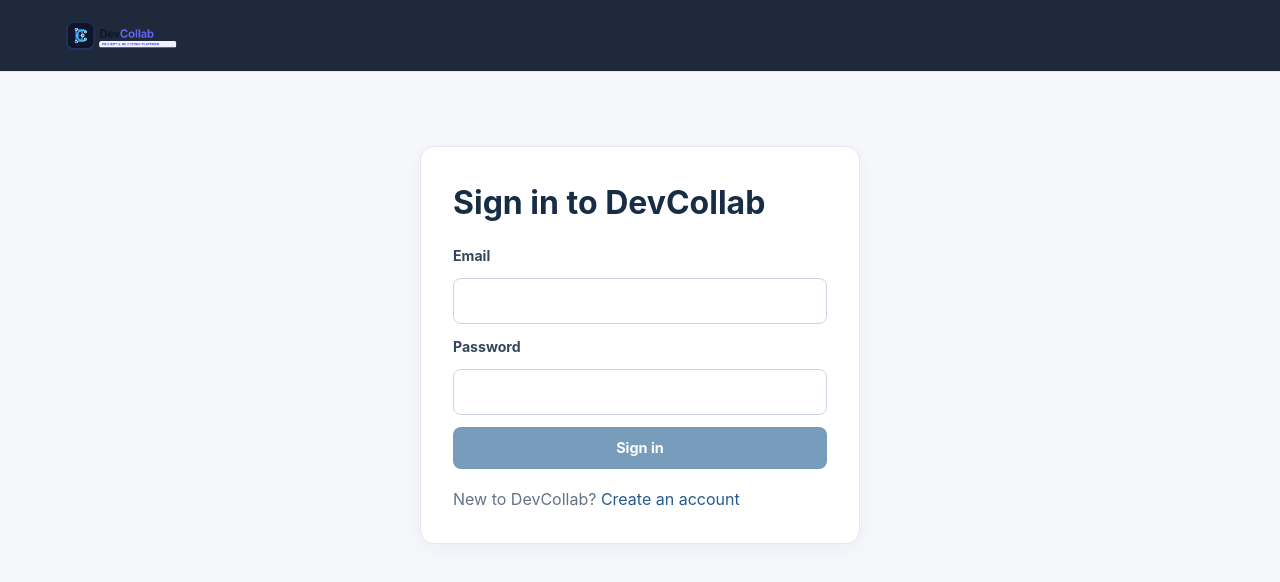
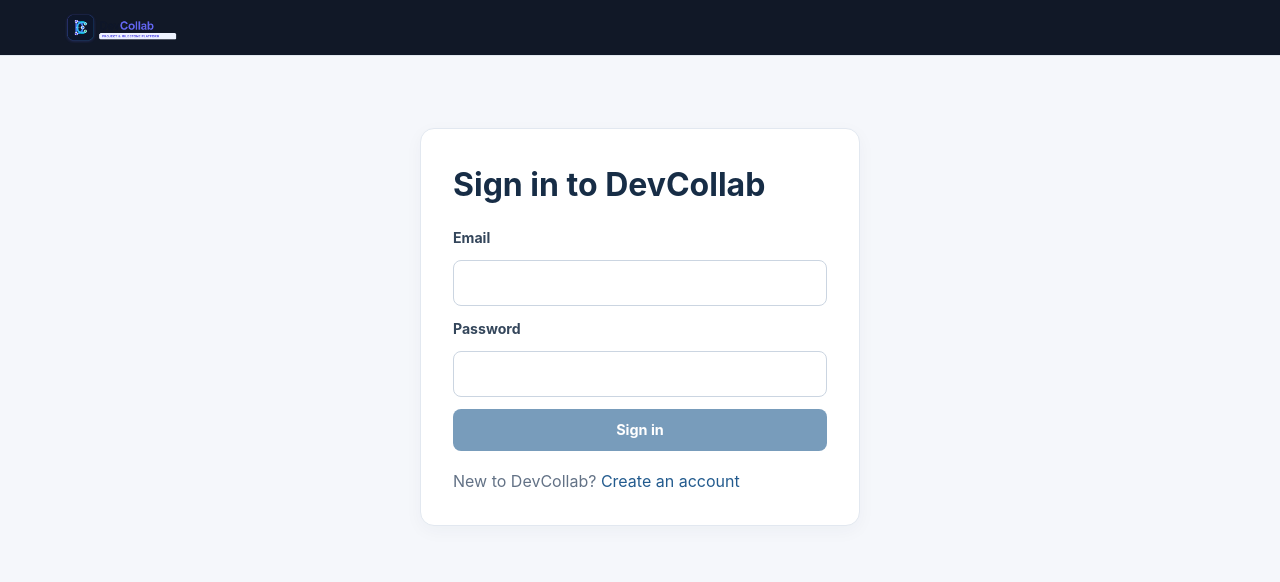
Before and after one commit to vinithdc-jpg/client, an Angular app: page /login in a window 1280 px wide. Shown: the top 582 px of the page. Built offline with nearby package versions, Linux system fonts and the light colour scheme.

Commit message:
Fix the Navbar ui

```diff
--- a/src/app/app.html
+++ b/src/app/app.html
@@ -1,48 +1,53 @@
 <header
-  class="flex min-h-18 items-center gap-8 border-b border-[#e3e8ef] px-[5vw] max-[720px]:min-h-0 max-[720px]:flex-wrap max-[720px]:gap-x-5 max-[720px]:gap-y-3 max-[720px]:px-[4vw] max-[720px]:py-3.5 bg-[#1E293B] dark:border-slate-700"
+  class="sticky top-0 z-50 flex min-h-14 flex-wrap items-center gap-x-6 gap-y-2 border-b border-slate-200 bg-[#111827] px-4 py-2 sm:px-6 lg:flex-nowrap lg:px-[5vw] dark:border-slate-700"
 >
-  <a
-    class="inline-flex items-center gap-2.5 text-[1.12rem] font-[750] text-[#172d46] dark:text-slate-100"
-    routerLink="/projects"
-    aria-label="DevCollab home"
-  >
-    <img class="h-8 w-auto object-contain" src="/image.png" alt="Logo" />
+  <!-- Logo -->
+  <a class="inline-flex shrink-0 items-center" routerLink="/projects" aria-label="DevCollab home">
+    <img class="h-7 w-auto max-w-36 object-contain sm:h-8" src="/image.png" alt="DevCollab Logo" />
   </a>
 
   @if (authService.currentUser(); as user) {
+    <!-- Navigation -->
     <nav
-      class="flex flex-1 items-center gap-2 max-[720px]:order-3 max-[720px]:basis-full max-[720px]:overflow-x-auto"
+      class="order-3 flex min-w-0 w-full flex-1 items-center gap-1 overflow-x-auto whitespace-nowrap pb-1 sm:gap-2 lg:order-0 lg:w-auto lg:pb-0"
       aria-label="Main navigation"
     >
       <a
-        class="rounded-lg px-3 py-2.25 text-[0.92rem] font-medium text-[#526174] dark:text-slate-300"
+        class="shrink-0 rounded-lg px-3 py-2 text-sm font-medium text-slate-300 transition-colors hover:bg-slate-800 hover:text-white"
         routerLink="/projects"
-        routerLinkActive="bg-[#f0f5fa] text-[#1d527f] dark:bg-slate-900 dark:!text-blue-400"
-        >Projects</a
+        routerLinkActive="bg-slate-800 !text-white"
       >
+        Projects
+      </a>
+
       @if (user.role === 'client') {
         <a
-          class="rounded-lg px-3 py-2.25 text-[0.92rem] font-medium text-[#526174] dark:text-slate-300"
+          class="shrink-0 rounded-lg px-3 py-2 text-sm font-medium text-slate-300 transition-colors hover:bg-slate-800 hover:text-white"
           routerLink="/projects/new"
-          routerLinkActive="bg-[#f0f5fa] text-[#1d527f] dark:bg-slate-900 dark:!text-blue-400"
-          >Create project</a
+          routerLinkActive="bg-slate-800 !text-white"
         >
+          Create project
+        </a>
       } @else {
         <a
-          class="rounded-lg px-3 py-2.25 text-[0.92rem] font-medium text-[#526174] dark:text-slate-300"
+          class="shrink-0 rounded-lg px-3 py-2 text-sm font-medium text-slate-300 transition-colors hover:bg-slate-800 hover:text-white"
           routerLink="/bids"
-          routerLinkActive="bg-[#f0f5fa] text-[#1d527f] dark:bg-slate-900 dark:!text-blue-400"
-          >My proposals</a
+          routerLinkActive="bg-slate-800 !text-white"
         >
+          My proposals
+        </a>
       }
     </nav>
-    <div class="flex items-center gap-3.5 max-[720px]:ml-auto">
-      <span class="text-[0.9rem] text-[#526174] max-[720px]:hidden dark:text-slate-300">{{
-        user.name
-      }}</span>
+
+    <!-- User actions -->
+    <div class="ml-auto flex shrink-0 items-center gap-2 sm:gap-3">
+      <span class="hidden max-w-36 truncate text-sm text-slate-300 md:block" [title]="user.name">
+        {{ user.name }}
+      </span>
+
       <button
         type="button"
-        class="inline-flex min-h-10 cursor-pointer items-center justify-center gap-1.75 rounded-lg border border-transparent px-3.5 py-2.25 text-[0.9rem] font-[650] transition-colors duration-150 disabled:cursor-not-allowed disabled:opacity-60 bg-transparent text-[#526174] dark:border-slate-600 dark:text-slate-300"
+        class="inline-flex min-h-9 items-center justify-center rounded-lg border border-slate-600 px-3 py-2 text-sm font-semibold text-slate-200 transition-colors hover:border-slate-500 hover:bg-slate-800 hover:text-white focus-visible:outline-2 focus-visible:outline-offset-2 focus-visible:outline-indigo-400 disabled:cursor-not-allowed disabled:opacity-60"
         (click)="logout()"
       >
         Log out
@@ -51,8 +56,6 @@
   }
 </header>
 
-<main
-  class="mx-auto min-h-[calc(100vh-72px)] w-[min(1180px,92vw)] pt-10.5 pb-18 max-[720px]:pt-7"
->
+<main class="mx-auto min-h-[calc(100vh-56px)] w-[92%] max-w-295 py-7 sm:py-8 lg:py-10">
   <router-outlet />
 </main>
--- a/src/styles.css
+++ b/src/styles.css
@@ -56,17 +56,6 @@
     @apply text-[#235b8e] no-underline hover:text-[#16436d];
   }
 
-  button,
-  a,
-  input,
-  select,
-  textarea {
-    @apply outline-offset-[3px];
-  }
-
-  :focus-visible {
-    @apply outline-3 outline-[#72a9d8];
-  }
 }
 
 @layer components {
```
